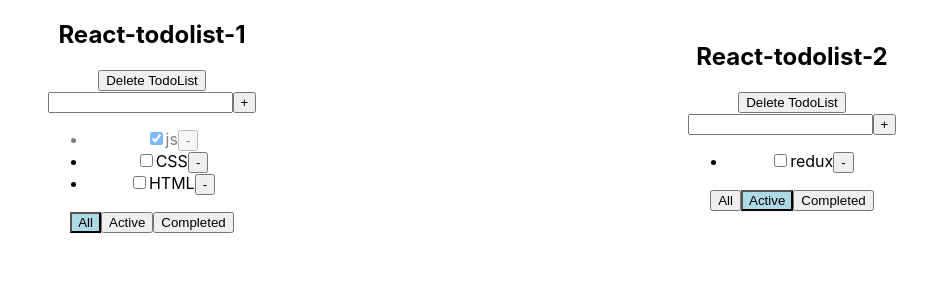
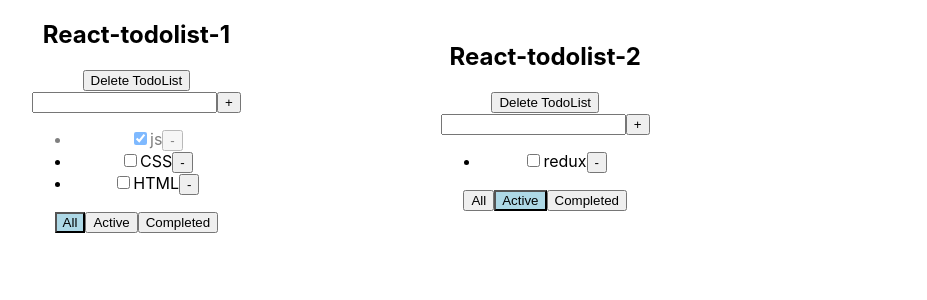
Before and after one commit to Mikhail326/TodoList-react-ts, a React (Create React App) app: page / in a window 1280 px wide. Shown: the top 300 px of the page, without its empty margins (168-1095 px from the left). Built offline with nearby package versions, Linux system fonts and the light colour scheme.

Commit message:
lesson 5-3

```diff
--- a/src/App.css
+++ b/src/App.css
@@ -1,9 +1,11 @@
 .App {
+  margin-left: 200px;
   text-align: center;
   text-align: center;
   display: flex;
   align-items: center;
-  justify-content: space-around;
+  justify-content: flex-start;
+  gap: 200px;
 }
 .error {
   border: 1px solid red;
--- a/src/App.tsx
+++ b/src/App.tsx
@@ -35,6 +35,8 @@ function App() {
   const removeTodoList = (idTodoList: string) => {
     const filterTodoList = todoLists.filter(el => el.id !== idTodoList)
     setTodoLists(filterTodoList)
+    delete tasks[idTodoList]
+    setTasks({...tasks})
   }
 
   const todoListTaskId1 = v1()
```
